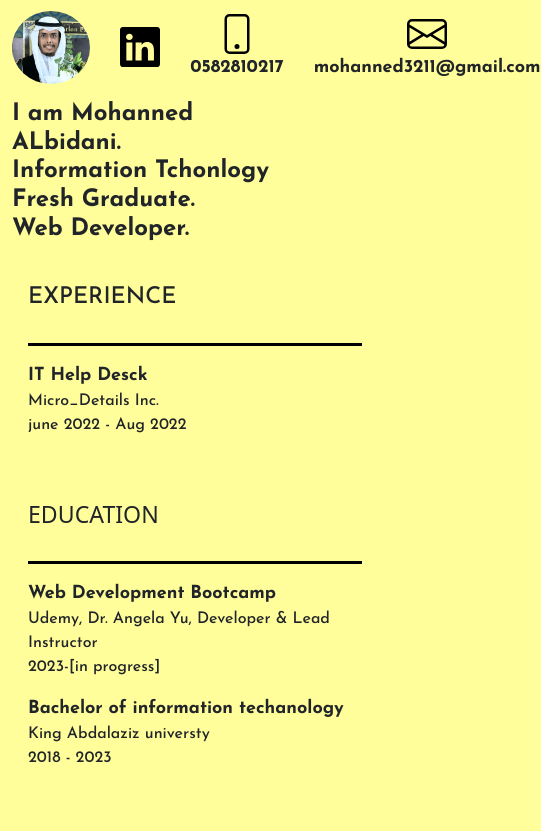
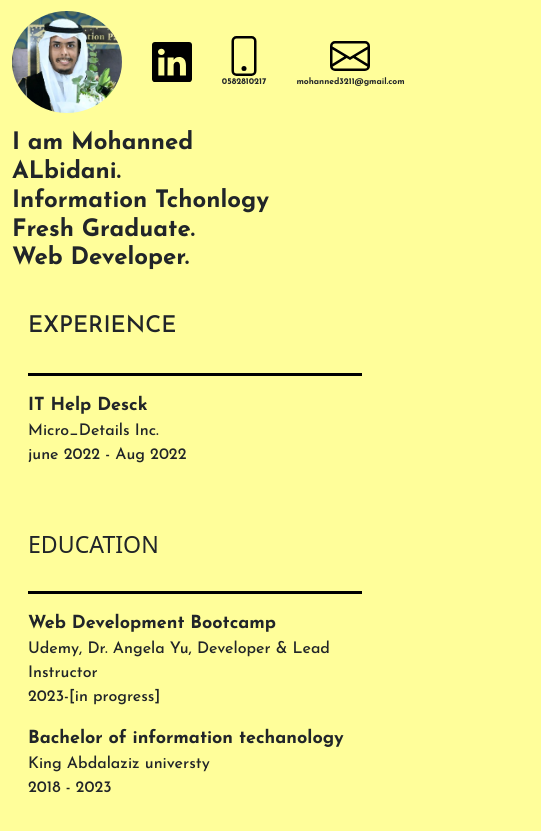
Before and after one commit to Mohanned-Rasheed/Mohanned_Alibidani-CV, a plain HTML site: page index.html in a window 390 px wide. Shown: the top 831 px of the page, 541 px wide, since content can reach past the window. Drawn offline with nearby package versions, Linux system fonts and the light colour scheme.

Commit message:
Update style.css

```diff
--- a/style.css
+++ b/style.css
@@ -86,8 +86,6 @@ gap: 1%;
     justify-content: center;
     align-items: center;
     align-content: center;
-
-
     }
 
     .top-margin{
@@ -96,8 +94,10 @@ gap: 1%;
 
 @media (max-width: 1100px){
     .linkes-center{
+
+
     grid-column-start: 1;
-    grid-column-end: 4;
+    grid-column-end: 5;
     grid-row-start: 1;
     grid-row-end: 2;
     }
@@ -214,6 +214,9 @@ gap: 1%;
 
     .top-margin{
         margin-top: 0px;
+
     }
-
+        .smallerFont-SmallerScrean{
+            font-size: 2.2vw;
+        }
 }
```
